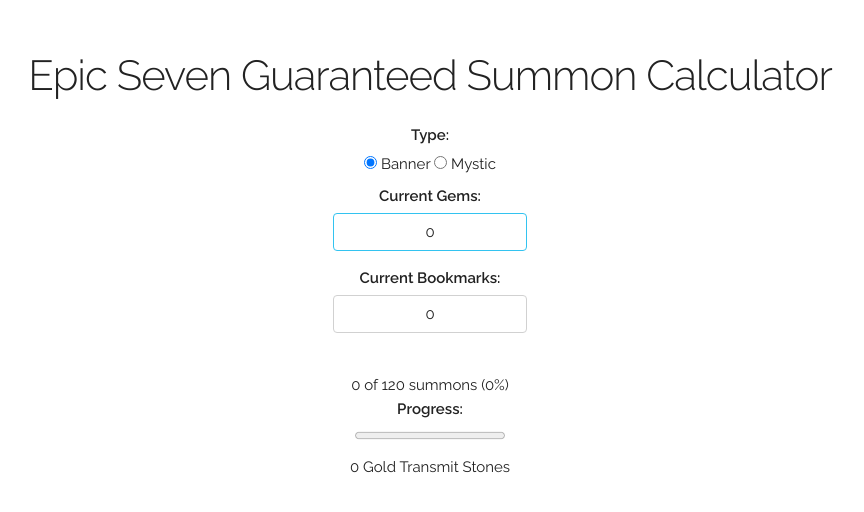
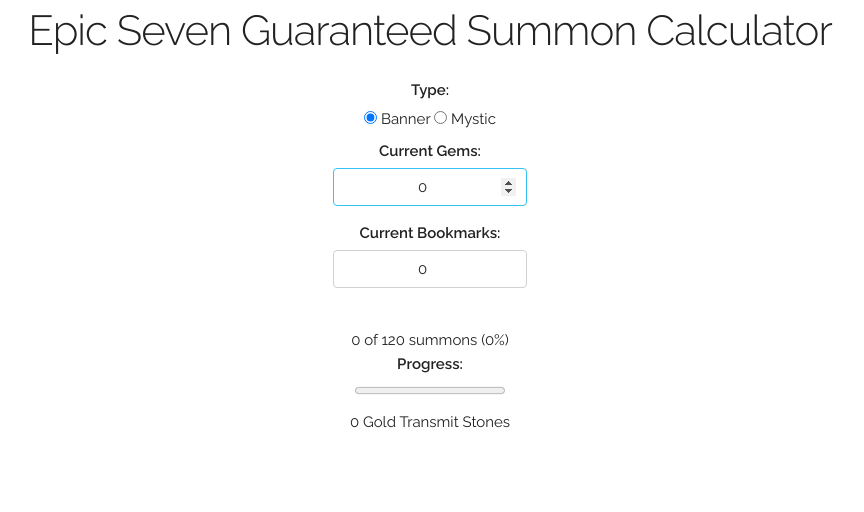
Before and after one commit to asolera/epic7-summons, a Svelte app: page / in a window 1280 px wide. Shown: the top 512 px of the page, without its empty margins (210-1074 px from the left). Built offline with nearby package versions, Linux system fonts and the light colour scheme.

Commit message:
fixes input type and margin top

```diff
--- a/src/App.svelte
+++ b/src/App.svelte
@@ -20,7 +20,7 @@
 
 <style>
   .main {
-    margin-top: 50px;
+    margin-top: 5px;
     text-align: center;
   }
 
@@ -47,9 +47,9 @@
       <input type="radio" bind:group={summonType} value="mystic" />
         <span class="label-body">Mystic</span>
       <label for="gems">Current Gems:</label>
-      <input type="text" autofocus bind:value={current.gems} disabled={summonType == 'mystic'} />
+      <input type="number" autofocus bind:value={current.gems} disabled={summonType == 'mystic'} />
       <label for="gems">Current Bookmarks:</label>
-      <input type="text" bind:value={current.bookmarks} />
+      <input type="number" bind:value={current.bookmarks} />
     </form>
   </div>
 
```
Also changed, not shown: 4 other files (tests, documents, lock files or other folders).
